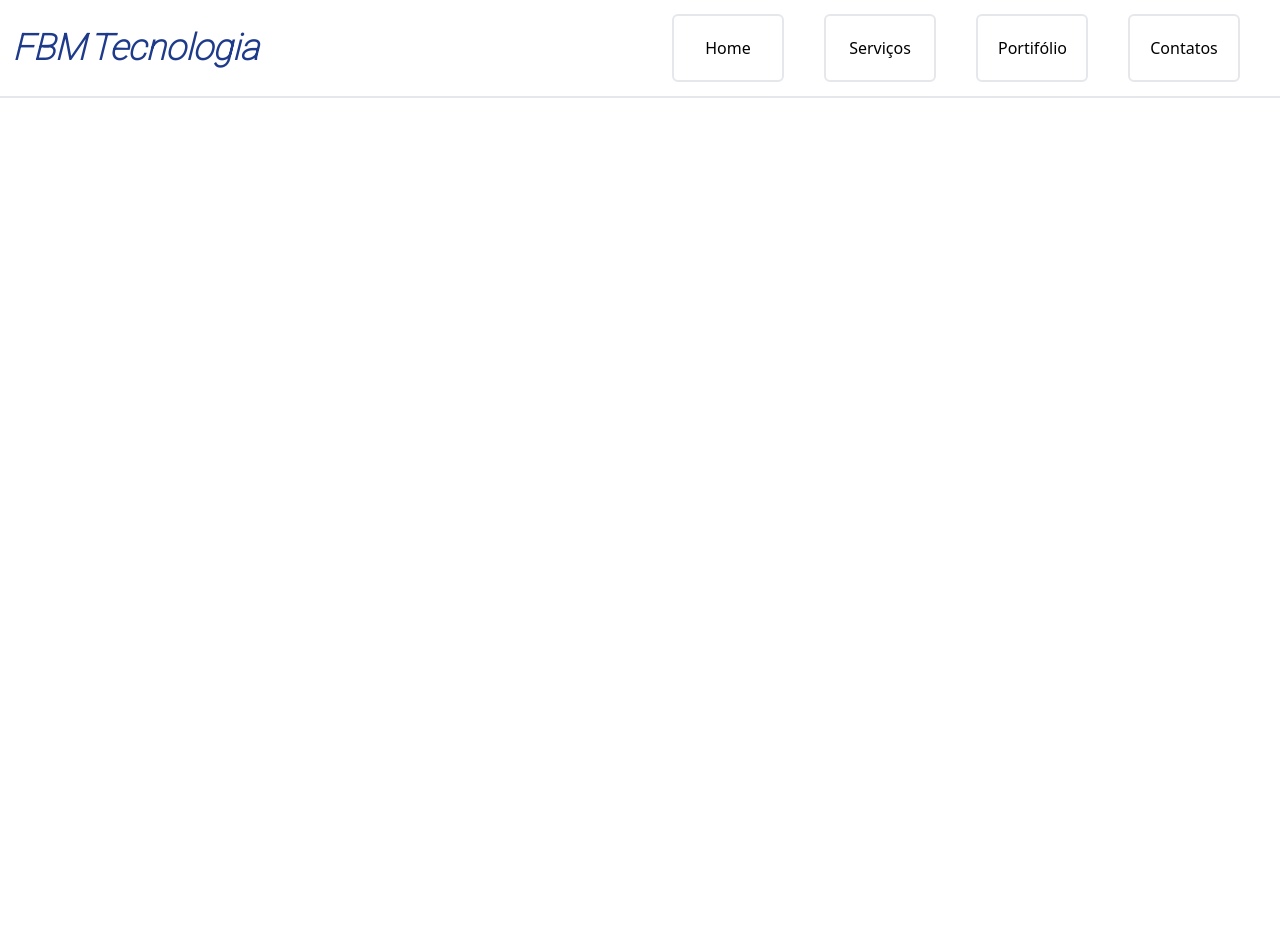
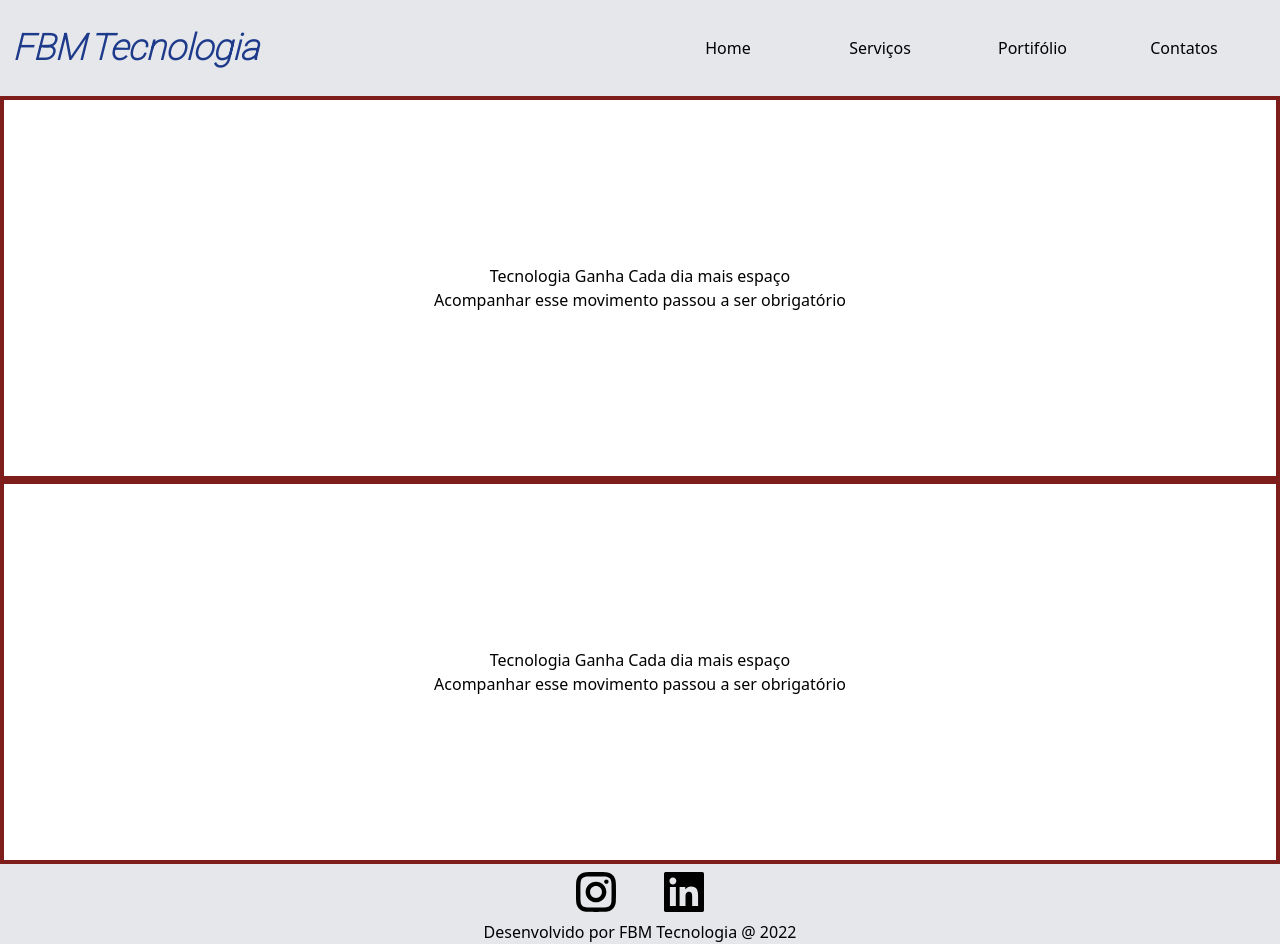
Before and after one commit to tifelipemoreira/fbm-consultoria, a Next.js app: page / in a window 1280 px wide. Before the commit the page ends 800 px from the top, so only its background shows below. Built offline with nearby package versions, Linux system fonts and the light colour scheme.

Commit message:
footer pronto

```diff
--- a/package.json
+++ b/package.json
@@ -12,6 +12,7 @@
     "@headlessui/react": "^1.6.4",
     "@heroicons/react": "^1.0.6",
     "next": "12.1.6",
+    "next-images": "^1.8.4",
     "react": "18.2.0",
     "react-dom": "18.2.0",
     "react-icons": "^4.4.0"
--- /dev/null
+++ b/src/components/Footer/Footer.js
@@ -0,0 +1,27 @@
+import { useState } from "react"; // import state
+import { GrInstagram, GrLinkedin } from "react-icons/gr";
+export default function Footer() {
+  const [isNavOpen, setIsNavOpen] = useState(true);
+  console.log(isNavOpen);
+  return (
+    <>
+      <footer className="relative bg-gray-200">
+        <div className="flex justify-center">
+          <a className="m-2 mr-6"
+            href="https://www.instagram.com/tifelipemoreira/" target={"_blank"} rel="noreferrer noopener"
+          >
+            <GrInstagram className="h-10 w-10 "></GrInstagram>
+          </a>
+          <a className="m-2 ml-6"
+            href="https://www.linkedin.com/in/tifelipemoreira/" target={"_blank"} rel="noreferrer noopener"
+          >
+            <GrLinkedin className="h-10 w-10 "></GrLinkedin>
+          </a>
+        </div>
+        <div className="flex justify-center ">
+          <span>Desenvolvido por FBM Tecnologia @ 2022</span>
+        </div>
+      </footer>
+    </>
+  );
+}
--- a/src/components/NavBar/Navbar.jsx
+++ b/src/components/NavBar/Navbar.jsx
@@ -5,7 +5,7 @@ export default function NavBar() {
   console.log(isNavOpen);
   return (
     <>
-      <nav className="flex border-b-2 ">
+      <nav className="flex bg-gray-200">
         {/* Logo */}
         <div className="flex justify-start items-center w-full h-24 ml-3  ">
           <a
--- a/src/pages/index.js
+++ b/src/pages/index.js
@@ -1,9 +1,10 @@
 import Heads from "../components/Heads/Heads";
 import NavBar from "../components/NavBar/Navbar";
+import Footer from "../components/Footer/Footer";
 
 export default function Home() {
   return (
-    <div className="">
+    <div >
       <Heads
         title="FBM Tecnologia - Home"
         name="home"
@@ -11,7 +12,24 @@ export default function Home() {
         rel="ico"
         href="/favicon.ico"
       ></Heads>
-      <NavBar></NavBar>
+        <NavBar></NavBar>
+      <div className="flex justify-center items-center w-full h-96 border-4 border-red-900">
+        <div>
+          <h1 className="text-center">
+            Tecnologia Ganha Cada dia mais espaço<br></br>
+            <p>Acompanhar esse movimento passou a ser obrigatório</p>
+          </h1>
+        </div>
+      </div>
+      <div className="flex justify-center items-center w-full h-96 border-4 border-red-900">
+        <div>
+          <h1 className="text-center">
+            Tecnologia Ganha Cada dia mais espaço<br></br>
+            <p>Acompanhar esse movimento passou a ser obrigatório</p>
+          </h1>
+        </div>
+      </div>
+        <Footer></Footer>
     </div>
   );
 }
--- a/src/styles/globals.css
+++ b/src/styles/globals.css
@@ -1,5 +1,11 @@
-@import url('https://fonts.googleapis.com/css2?family=Dancing+Script&display=swap');
-@import url('https://fonts.googleapis.com/css2?family=Roboto:wght@100&display=swap');
+@import url("https://fonts.googleapis.com/css2?family=Dancing+Script&display=swap");
+@import url("https://fonts.googleapis.com/css2?family=Roboto:wght@100&display=swap");
 @tailwind base;
 @tailwind components;
 @tailwind utilities;
+
+body,
+html {
+  height: 100%;
+  width: 100%;
+}
```
Also changed, not shown: public/images/perfil.png (added), 1 other file (tests, documents, lock files or other folders).
